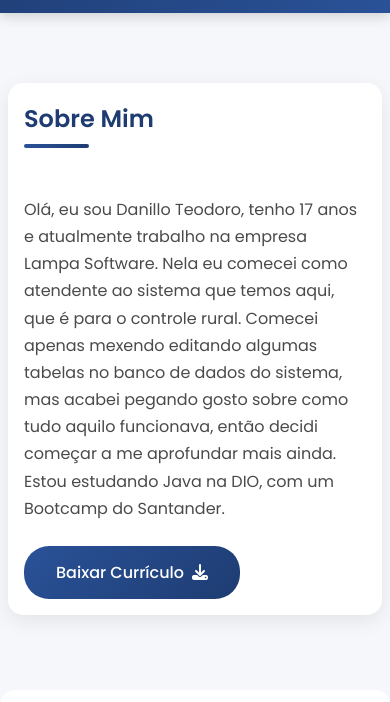
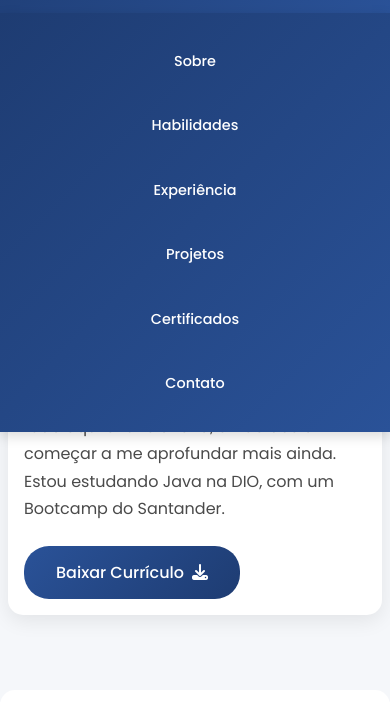
Before and after one commit to danilloteeo/portfolio-danillo, a plain HTML site: page index.html in a window 390 px wide. Both pictures are taken after a click on the button 336 px from the left and 59 px from the top of the page. Shown: the part 106-808 px from the top of the page. Drawn offline with Linux system fonts and the light colour scheme.

```diff
--- a/script.js
+++ b/script.js
@@ -3,6 +3,11 @@ function showSection(sectionId) {
     sections.forEach(section => section.classList.remove('active'));
     document.getElementById(sectionId).classList.add('active');
     window.scrollTo({ top: 0, behavior: 'smooth' });
+
+    const nav = document.getElementById('nav-menu');
+    if (window.innerWidth <= 768) {
+        nav.classList.remove('active');
+    }
 }
 
 const themeToggle = document.getElementById('theme-toggle');
@@ -20,6 +25,17 @@ function showSection(sectionId) {
         themeToggle.innerHTML = '<i class="fas fa-sun"></i>';
     }
 });
+
+const menuToggle = document.getElementById('menu-toggle');
+const navMenu = document.getElementById('nav-menu');
+if (menuToggle && navMenu) {
+    menuToggle.addEventListener('click', () => {
+        console.log('Menu toggle clicked');
+        navMenu.classList.toggle('active');
+    });
+} else {
+    console.error('Menu toggle ou nav-menu não encontrados no DOM');
+}
 
 const aboutInfo = {
     name: "Danillo Teodoro",
@@ -55,13 +71,13 @@ function showSection(sectionId) {
     {
         title: "Atendente ao Sistema",
         company: "Lampa Software",
-    period: "2023 - Presente",
+        period: "2024 - Presente",
         description: "Atuo no suporte ao sistema de controle rural, editando tabelas no banco de dados e aprendendo sobre desenvolvimento de software."
     },
     {
         title: "Estudante de Java",
         company: "DIO (Bootcamp Santander)",
-    period: "2025 - Presente",
+        period: "2024 - Presente",
         description: "Estudando Java e desenvolvendo projetos práticos para aprimorar minhas habilidades de programação."
     },
     {
@@ -91,7 +107,7 @@ function showSection(sectionId) {
         title: "Bootcamp Java - Santander",
         issuer: "DIO",
         year: "2025",
-    link: "https://hermes.dio.me/certificates/SU9LNSGI.pdf"
+        link: "https://link-do-certificado.com"
     }
 ];
 
--- a/styles.css
+++ b/styles.css
@@ -527,9 +527,16 @@
     header { padding: 1rem; }
     header h1 { font-size: 2rem; }
     .menu-toggle { display: block; }
-    nav { display: none; }
+    nav {
+        display: none;
+        opacity: 0;
+        visibility: hidden;
+        transition: opacity 0.3s ease, visibility 0.3s ease;
+    }
     nav.active {
         display: block;
+        opacity: 1;
+        visibility: visible;
         background: linear-gradient(135deg, #1e3c72, #2a5298);
         position: absolute;
         top: 100%;
@@ -537,6 +544,7 @@
         width: 100%;
         padding: 1rem 0;
         box-shadow: 0 4px 12px rgba(0, 0, 0, 0.15);
+        z-index: 99;
     }
     nav ul {
         flex-direction: column;
@@ -570,7 +578,7 @@
     #about-content { font-size: 1rem; }
     .project-item { padding: 1rem; }
     .project-item img { height: 120px; }
-    input, textarea, button, select { padding: 0.7rem; margin: 0.5rem 0 ; }
+    input, textarea, button, select { padding: 0.7rem; margin: 0.5rem 0; }
     textarea { min-height: 100px; }
     button { font-size: 0.9rem; }
     .social-links a { font-size: 1.5rem; }
```
Lines whose indentation alone changed are shown as unchanged.
